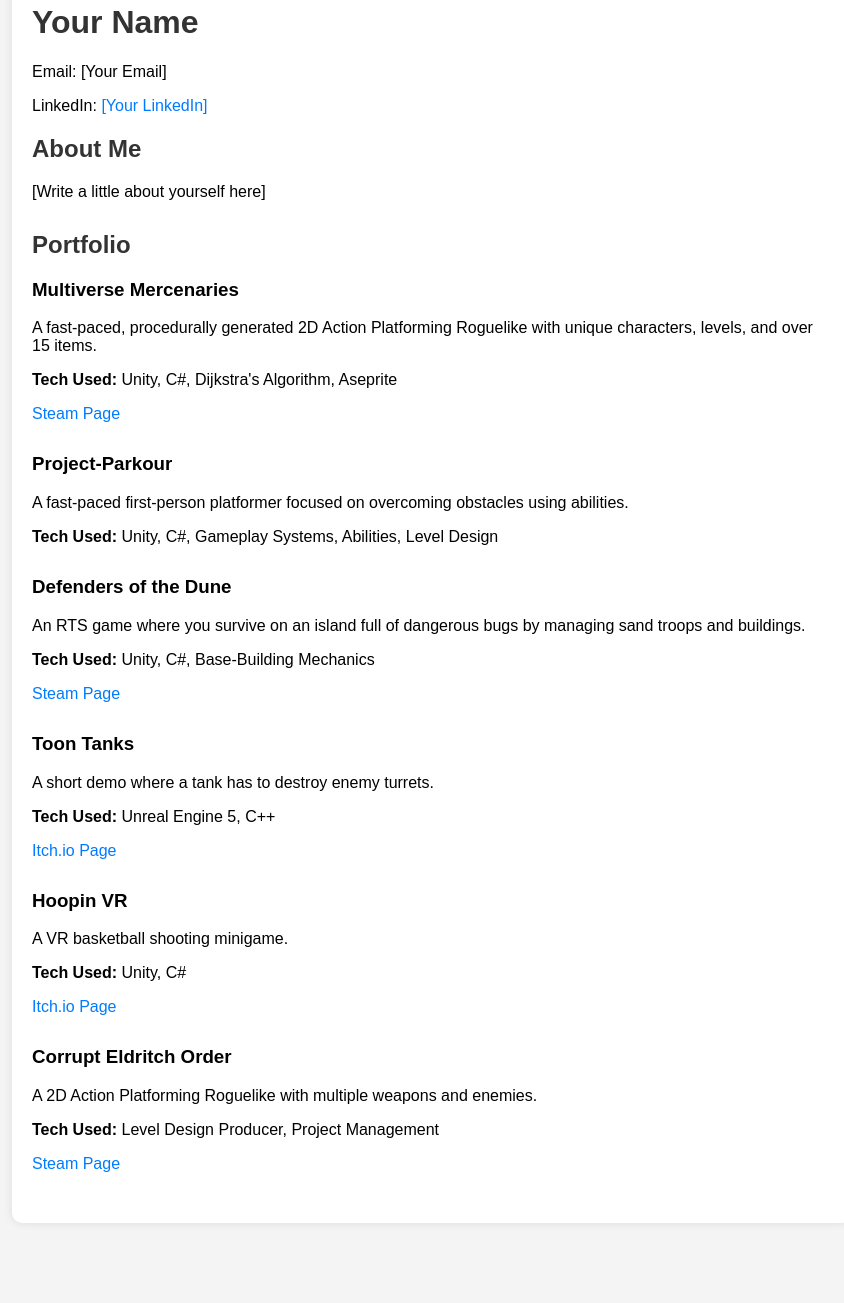
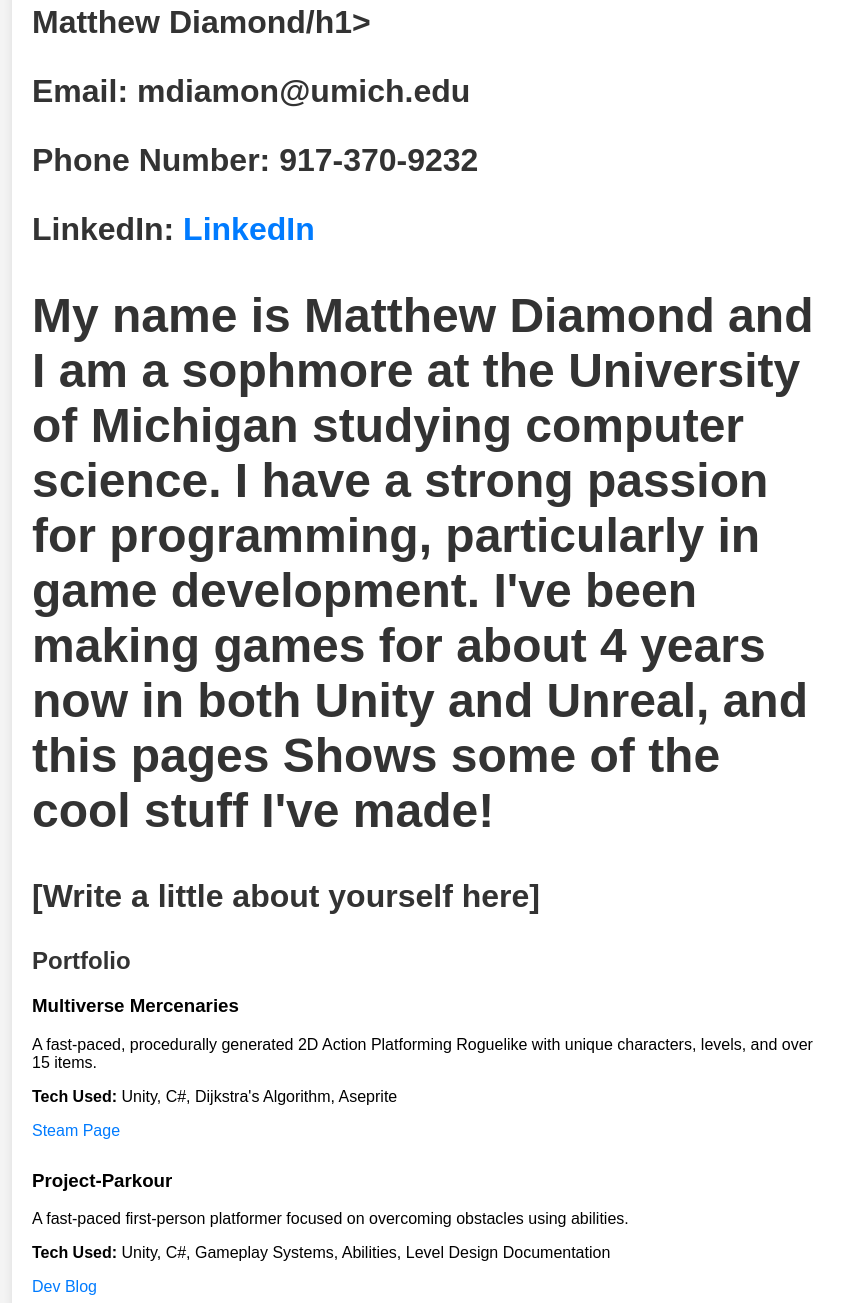
Before and after one commit to mdiamond23/MDPortfolio, a plain HTML site: page index.html in a window 1280 px wide. Shown: the part 57-1360 px from the top of the page, without its empty margins (208-1052 px from the left). Before the commit the page ends 1300 px from the top, so only its background shows below. Drawn offline with Linux system fonts and the light colour scheme.

Commit message:
Update index.html

```diff
--- a/index.html
+++ b/index.html
@@ -16,14 +16,15 @@
 </head>
 <body>
     <div class="container">
-        <h1>Your Name</h1>
+        <h1>Matthew Diamond/h1>
         <div class="contact">
-            <p>Email: [Your Email]</p>
-            <p>LinkedIn: <a href="[Your LinkedIn URL]" target="_blank">[Your LinkedIn]</a></p>
+            <p>Email: mdiamon@umich.edu</p>
+            <p>Phone Number: 917-370-9232</p>
+            <p>LinkedIn: <a href="https://www.linkedin.com/in/matthew-diamond-815906296/" target="_blank">LinkedIn</a></p>
         </div>
 
         <div class="about">
-            <h2>About Me</h2>
+            <h2>My name is Matthew Diamond and I am a sophmore at the University of Michigan studying computer science. I have a strong passion for programming, particularly in game development. I've been making games for about 4 years now in both Unity and Unreal, and this pages Shows some of the cool stuff I've made!</h2>
             <p>[Write a little about yourself here]</p>
         </div>
 
@@ -39,7 +40,8 @@
         <div class="project">
             <h3>Project-Parkour</h3>
             <p>A fast-paced first-person platformer focused on overcoming obstacles using abilities.</p>
-            <p><strong>Tech Used:</strong> Unity, C#, Gameplay Systems, Abilities, Level Design</p>
+            <p><strong>Tech Used:</strong> Unity, C#, Gameplay Systems, Abilities, Level Design Documentation</p>
+            <p><a href="https://mdiamond23.github.io/W25DevBlog/" target="_blank">Dev Blog</a></p>
         </div>
 
         <div class="project">
@@ -66,7 +68,7 @@
         <div class="project">
             <h3>Corrupt Eldritch Order</h3>
             <p>A 2D Action Platforming Roguelike with multiple weapons and enemies.</p>
-            <p><strong>Tech Used:</strong> Level Design Producer, Project Management</p>
+            <p><strong>Role:</strong> Level Design Producer, Project Management</p>
             <p><a href="https://store.steampowered.com/app/2909290/Corrupt_Eldritch_Order/" target="_blank">Steam Page</a></p>
         </div>
     </div>
```
